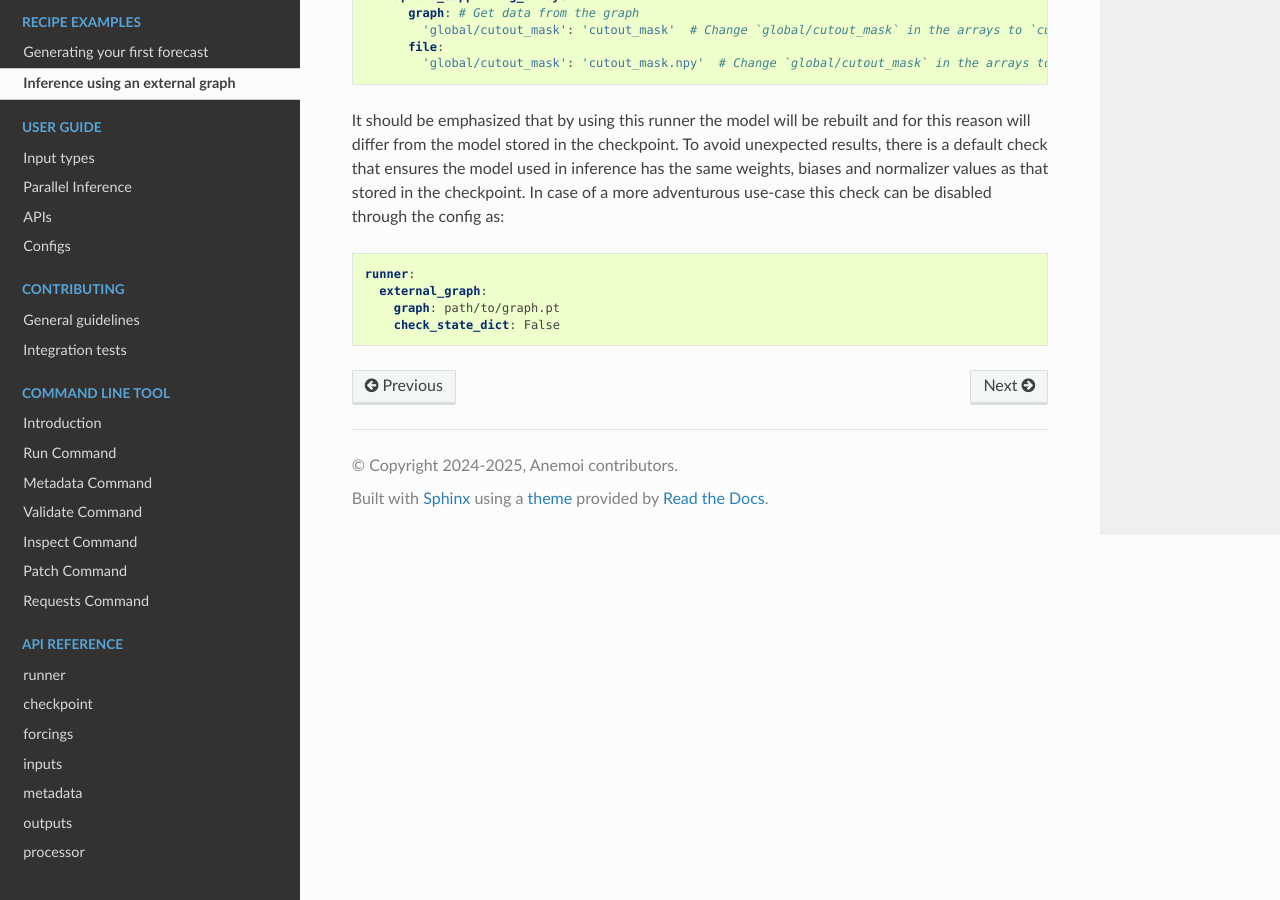
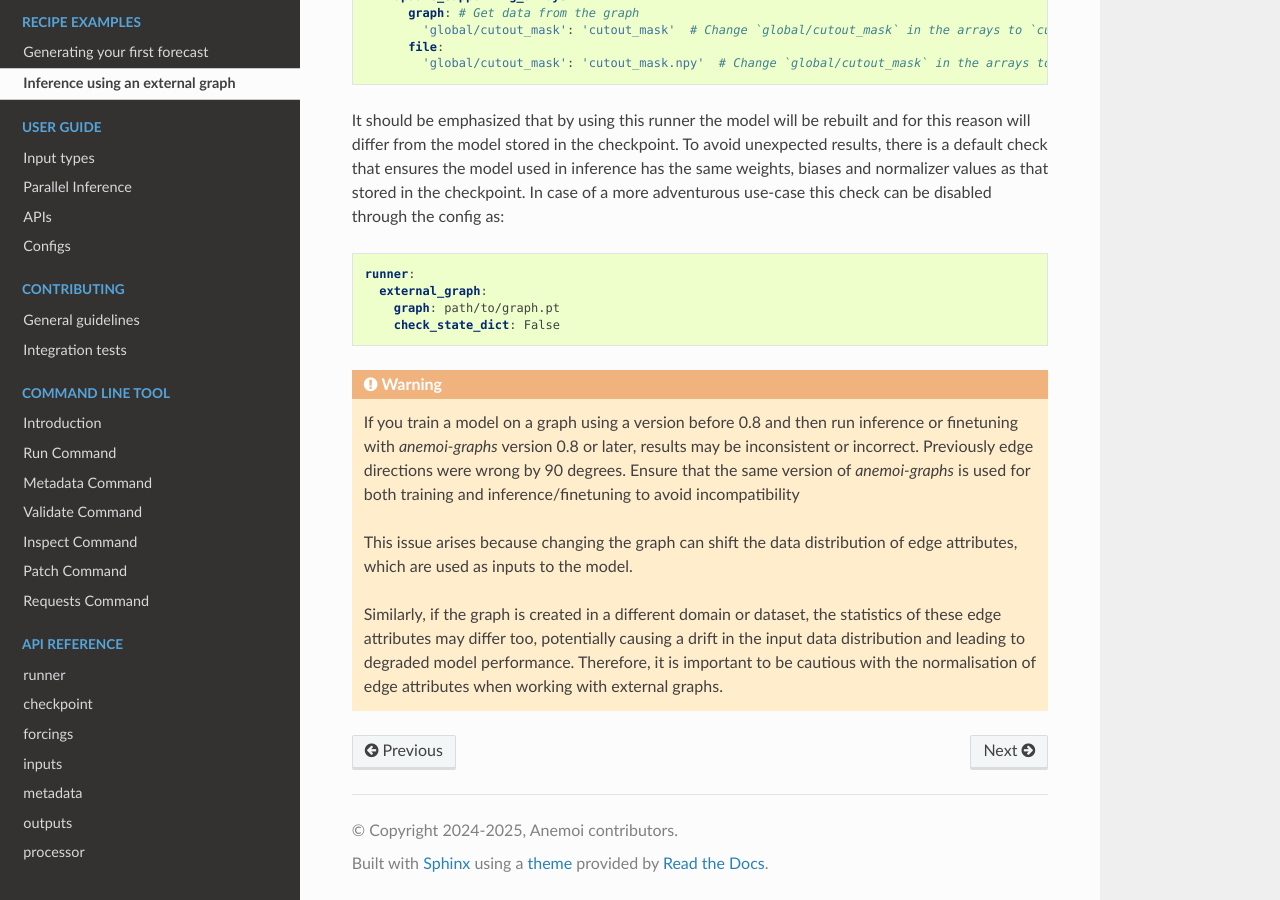
Before and after one commit to ecmwf/anemoi-inference, a Sphinx documentation site: the page built from docs/usage/external-graph.rst, in a window 1280 px wide and 900 px high, scrolled down 1482 px. Built offline with Sphinx 7.4.7 and the Read the Docs theme 3.1.0, drawn with Linux system fonts in a browser that asks for light colours; the version number could not be read and is left out.

Commit message:
docs(external-graph): add warning about change in anemoi-graphs=0.8 (#396)
Add warning about a non breaking change in `anemoi-graphs=0.8.0` that
can affect the performance of the model with other graphs

---------
Co-authored-by: Harrison Cook <Harrison.cook@ecmwf.int>

```diff
--- a/docs/usage/external-graph.rst
+++ b/docs/usage/external-graph.rst
@@ -71,3 +71,23 @@ adventurous use-case this check can be disabled through the config as:
 
 .. literalinclude:: yaml/external-graph5.yaml
    :language: yaml
+
+.. warning::
+
+   If you train a model on a graph using a version before 0.8 and then
+   run inference or finetuning with `anemoi-graphs` version 0.8 or
+   later, results may be inconsistent or incorrect. Previously edge
+   directions were wrong by 90 degrees. Ensure that the same version of
+   `anemoi-graphs` is used for both training and inference/finetuning to
+   avoid incompatibility
+
+   This issue arises because changing the graph can shift the data
+   distribution of edge attributes, which are used as inputs to the
+   model.
+
+   Similarly, if the graph is created in a different domain or dataset,
+   the statistics of these edge attributes may differ too, potentially
+   causing a drift in the input data distribution and leading to
+   degraded model performance. Therefore, it is important to be cautious
+   with the normalisation of edge attributes when working with external
+   graphs.
```
